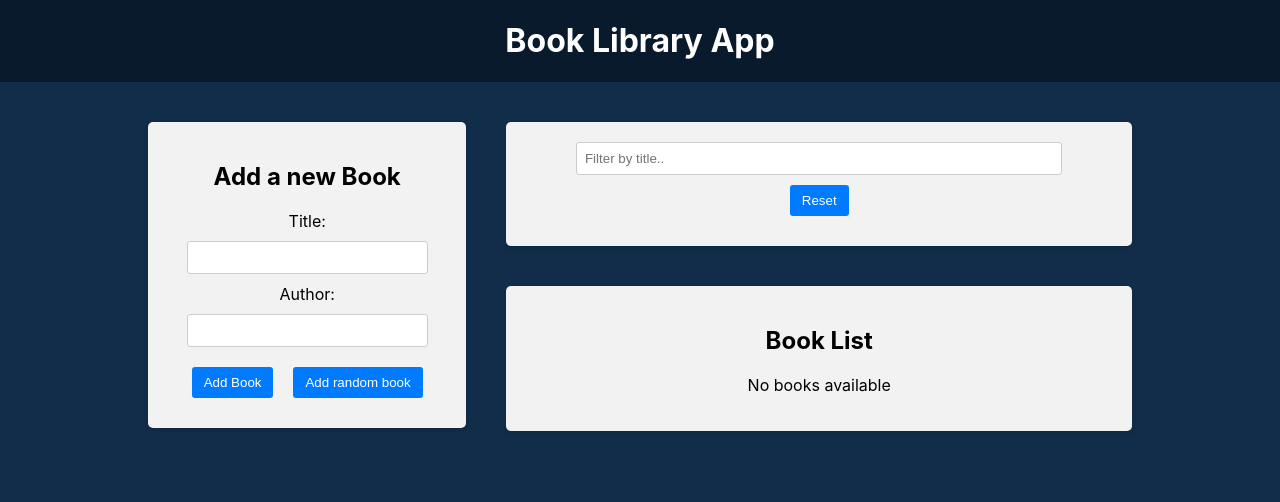
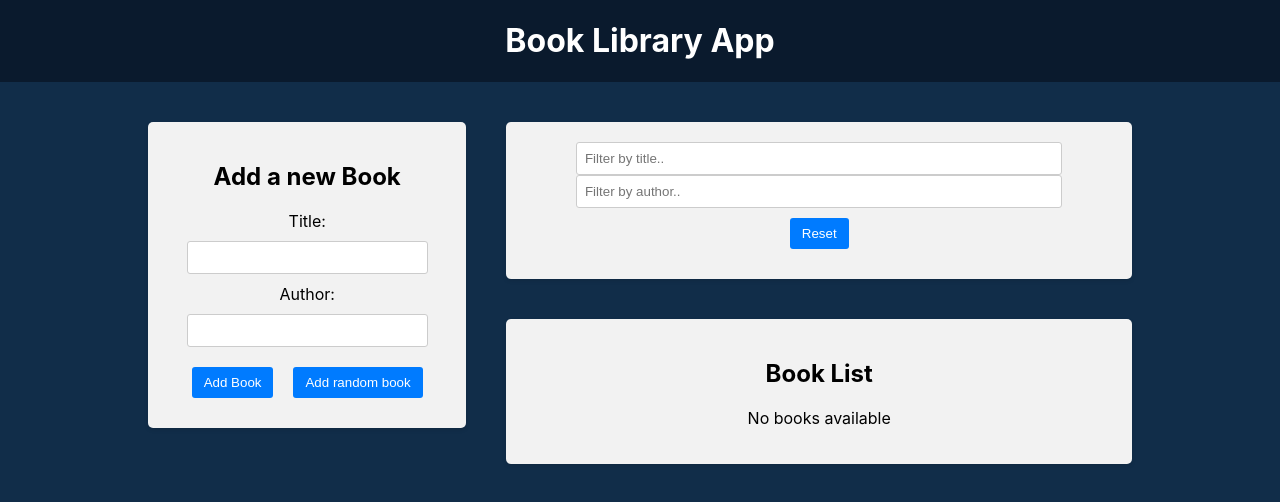
Before and after one commit to Lvjasha/30_react-redux, a React (Create React App) app in the folder frontend/: page / in a window 1280 px wide. Shown: the top 502 px of the page. Built offline with nearby package versions, Linux system fonts and the light colour scheme; the HTML template or start-up script is replaced by a standard one.

Commit message:
Фильтр по автору работает

```diff
--- a/frontend/src/components/BookList/BookList.js
+++ b/frontend/src/components/BookList/BookList.js
@@ -2,11 +2,15 @@ import { useSelector, useDispatch } from 'react-redux';
 import { BsBookmarkStar, BsBookmarkStarFill } from 'react-icons/bs';
 import './BookList.css';
 import { deleteBook, toggleFavorite } from '../../redux/books/actionCreators';
-import { selectTitleFilter } from '../../redux/slices/filterSlice';
+import {
+    selectTitleFilter,
+    selectAuthorFilter,
+} from '../../redux/slices/filterSlice';
 
 const BookList = () => {
     const books = useSelector((state) => state.books);
     const titleFilter = useSelector(selectTitleFilter);
+    const authorFilter = useSelector(selectAuthorFilter);
     const dispatch = useDispatch();
 
     const handleDeleteBook = (id) => {
@@ -21,7 +25,17 @@ const BookList = () => {
         const matchesTitle = book.title
             .toLowerCase()
             .includes(titleFilter.toLowerCase());
-        return matchesTitle;
+        const matchesAuthor = book.author
+            .toLowerCase()
+            .includes(authorFilter.toLowerCase());
+        console.log(
+            `TITLE: ${book.title} ${matchesTitle}, AUTHOR: ${
+                book.author
+            } ${matchesAuthor}, matchesTitle === matchesAuthor: ${
+                matchesTitle === matchesAuthor
+            }`
+        );
+        return matchesTitle === true && matchesAuthor === true ? true : false;
     });
 
     return (
--- a/frontend/src/components/Filter/Filter.js
+++ b/frontend/src/components/Filter/Filter.js
@@ -2,6 +2,8 @@ import { useDispatch, useSelector } from 'react-redux';
 import {
     setTitleFilter,
     selectTitleFilter,
+    selectAuthorFilter,
+    setAuthorFilter,
     resetFilters,
 } from '../../redux/slices/filterSlice';
 import './Filter.css';
@@ -9,10 +11,15 @@ import './Filter.css';
 export const Filter = () => {
     const dispatch = useDispatch();
     const titleFilter = useSelector(selectTitleFilter);
+    const authorFilter = useSelector(selectAuthorFilter);
 
     const handleTitleFilterChange = (e) => {
         //отправляем в redux store ->
         dispatch(setTitleFilter(e.target.value));
+    };
+
+    const handleAuthorFilterChange = (e) => {
+        dispatch(setAuthorFilter(e.target.value));
     };
 
     const handleResetFilter = () => {
@@ -30,6 +37,14 @@ export const Filter = () => {
                         onChange={handleTitleFilterChange}
                     />
                 </div>
+                <div className="filter-group">
+                    <input
+                        type="text"
+                        value={authorFilter}
+                        placeholder="Filter by author.."
+                        onChange={handleAuthorFilterChange}
+                    />
+                </div>
                 <button type="button" onClick={handleResetFilter}>
                     Reset
                 </button>
--- a/frontend/src/redux/slices/filterSlice.js
+++ b/frontend/src/redux/slices/filterSlice.js
@@ -2,6 +2,7 @@ import { createSlice } from '@reduxjs/toolkit';
 
 const initialState = {
     title: '',
+    author: '',
 };
 
 const filterSlice = createSlice({
@@ -12,12 +13,17 @@ const filterSlice = createSlice({
             // return { ...state, title: action.payload };
             state.title = action.payload;
         },
+        setAuthorFilter: (state, action) => {
+            state.author = action.payload;
+        },
         resetFilters: (state) => {
             return initialState;
         },
     },
 });
 
-export const { setTitleFilter, resetFilters } = filterSlice.actions;
+export const { setTitleFilter, setAuthorFilter, resetFilters } =
+    filterSlice.actions;
 export const selectTitleFilter = (state) => state.filter.title;
+export const selectAuthorFilter = (state) => state.filter.author;
 export default filterSlice.reducer;
```
